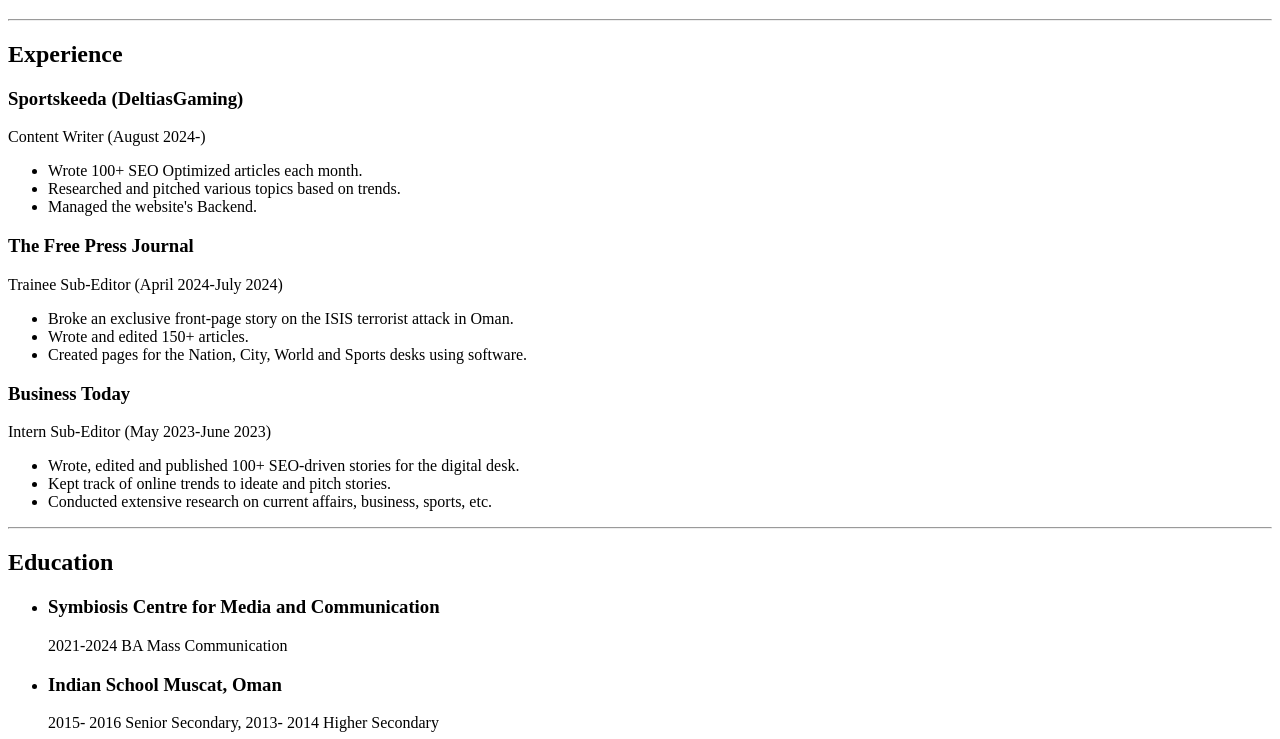
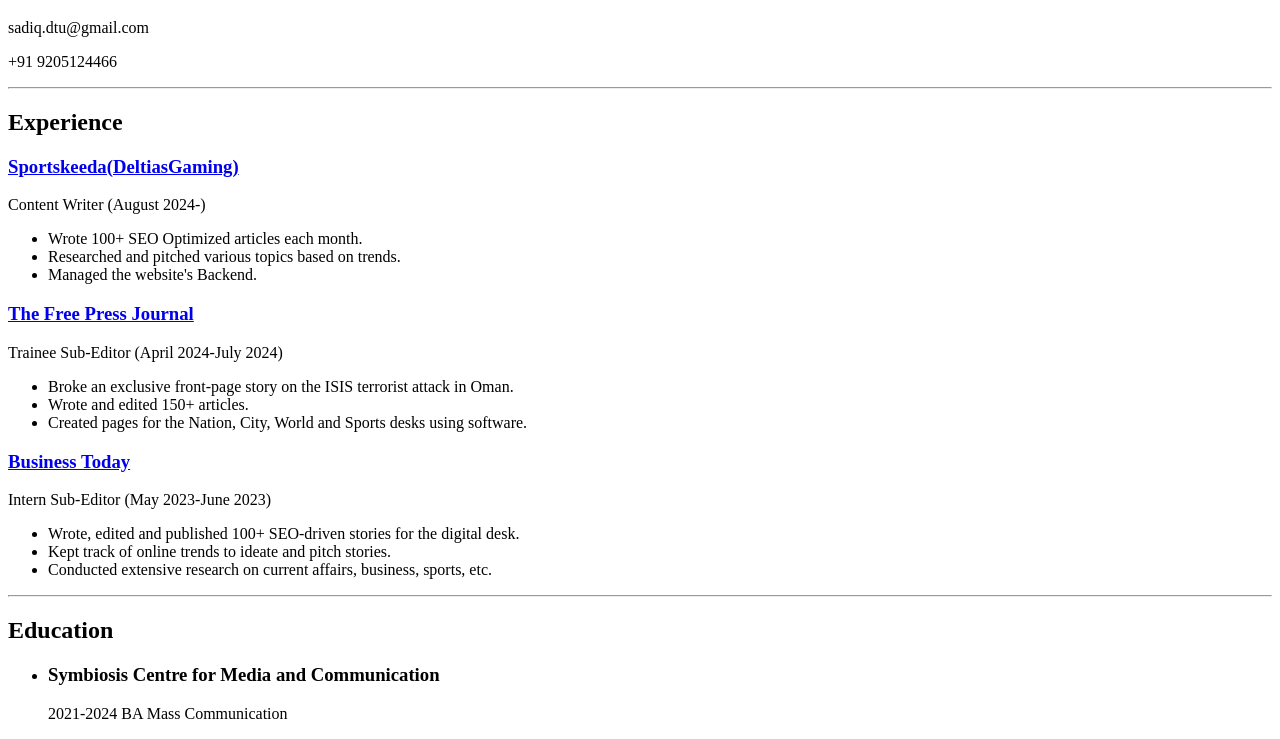
Before and after one commit to sadiq-wd/Sadiq-Resume, a plain HTML site: page index.html in a window 1280 px wide. Shown: the part 61-800 px from the top of the page. Drawn offline with Linux system fonts and the light colour scheme.

Commit message:
Update index.html

```diff
--- a/index.html
+++ b/index.html
@@ -7,11 +7,13 @@
 </head>
 <body>
     <h1>Mohammad Sadiq</h1>
+    <p>sadiq.dtu@gmail.com </p>
+    <p>+91 9205124466 </p>
     <hr>
 
     <h2>Experience</h2>
 
-    <h3>Sportskeeda (DeltiasGaming)</h3>
+    <h3><a href="https://deltiasgaming.com/author/mohammad-sadiq/">Sportskeeda(DeltiasGaming)</a></h3>
     Content Writer (August 2024-)
     <ul>
         <li>Wrote 100+ SEO Optimized articles each month.</li>
@@ -19,7 +21,7 @@
         <li>Managed the website's Backend.</li>
     </ul>
 
-    <h3>The Free Press Journal</h3>
+    <h3><a href="https://www.freepressjournal.in/author/mohammad-sadiq">The Free Press Journal</a></h3>
     Trainee Sub-Editor (April 2024-July 2024)
     <ul>
         <li>Broke an exclusive front-page story on the ISIS terrorist attack in Oman.</li>
@@ -27,7 +29,7 @@
         <li>Created pages for the Nation, City, World and Sports desks using software.</li>
     </ul>
 
-    <h3>Business Today</h3>
+    <h3><a href="https://www.businesstoday.in/author/mohammad-sadiq">Business Today</a></h3>
     Intern Sub-Editor (May 2023-June 2023)
     <ul>
         <li>Wrote, edited and published 100+ SEO-driven stories for the digital desk.</li>
```
